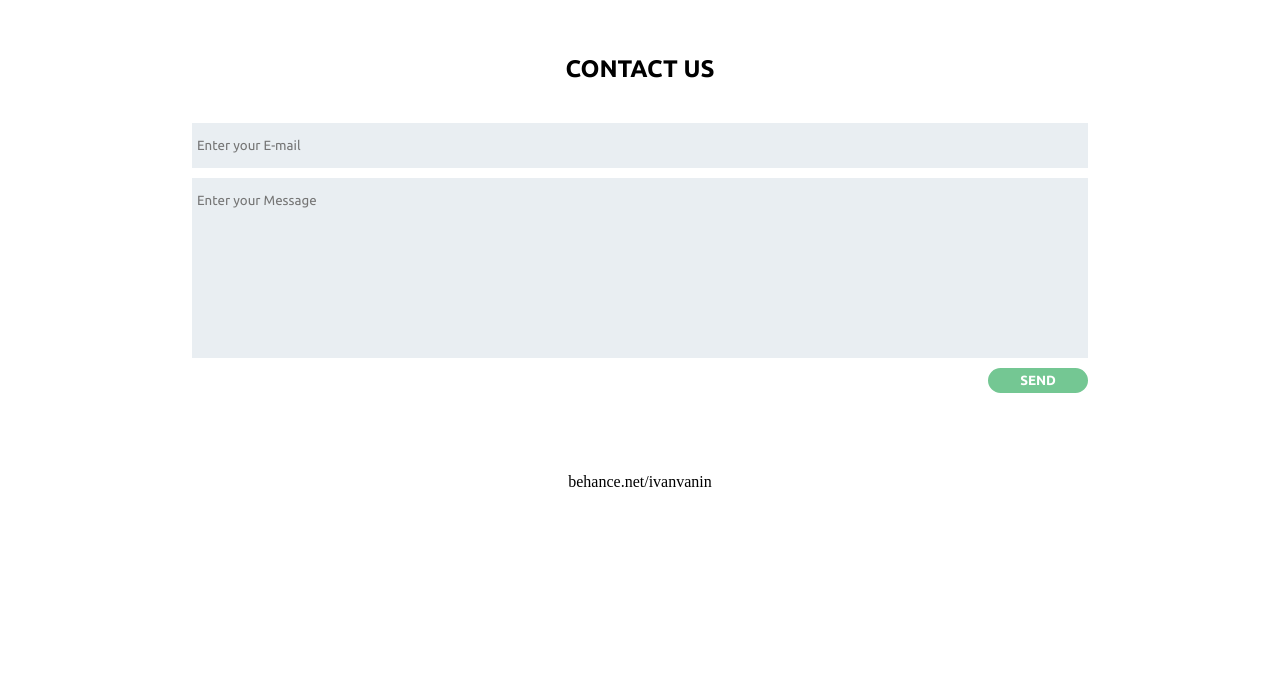
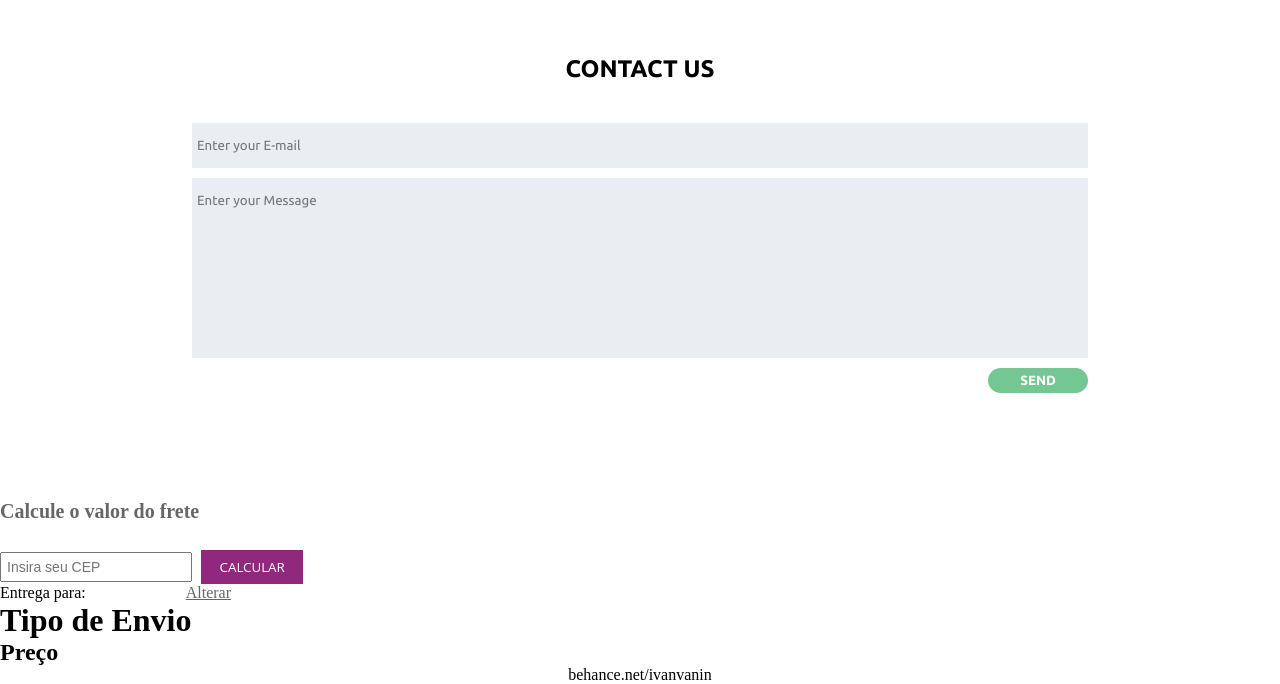
Before and after one commit to pedrobissetti/Mockup, a website: page index.html in a window 1280 px wide. Shown: the part 2900-3584 px from the top of the page. Before the commit the page ends 3391 px from the top, so only its background shows below. Drawn offline with Linux system fonts and the light colour scheme.

Commit message:
IMPLEMENTACAO-AB-JEQUITI

```diff
--- /dev/null
+++ b/css/scss/_shipping.scss
@@ -0,0 +1,39 @@
+.x-shipping__frete {
+  &--title {
+    color: #656667;
+    font-size: 1.25rem;
+  }
+  &--form {
+    input {
+      width: 15%;
+      padding: 5px 5px;
+      font-size: 0.875em;
+    }
+    button {
+      padding: 8px 5px;
+      background: #90297d;
+      border: none;
+      color: #FFF;
+      font-family: Open Sans, sans-serif;
+      width: 8%;
+      text-transform: uppercase;
+      margin-left: 5px;
+    }
+  }
+  &--error {
+    display: none;
+  }
+  .x-shipping__wrapper {
+    .x-shipping__container {
+      display: flex;
+      .x-shipping__code {
+        white-space: nowrap;
+      }
+      .link-edit {
+        margin: 0 100px;
+        text-decoration: underline;
+        color: #656667;
+      }
+    }
+  }
+}
--- a/css/scss/style.scss
+++ b/css/scss/style.scss
@@ -5,4 +5,5 @@
 @import 'about';
 @import 'advantage';
 @import 'contato';
+@import 'shipping';
 @import 'footer';
--- a/index.html
+++ b/index.html
@@ -101,6 +101,41 @@
     </div>
   </section>
 
+  <div id="shipping-data" class="x-shipping__frete">
+    <h4 class="x-shipping__frete--title">Calcule o valor do frete</h4>
+    <form class="x-shipping__frete--form" id="shippingForm">
+      <input class="x-shipping__frete--form__input" type="text" id="postalCode" name="postalCode" placeholder="Insira seu CEP"/>
+      <button class="x-shipping__frete--form__btn x-btn" title="Buscar">Calcular</button>
+    </form>
+
+    <div class="x-shipping__results-wrapper">
+      <div class="x-shipping__results-content">
+
+        <div class="x-shipping__frete--error">
+          <p>É uma pena, mas não conseguimos atender este CEP.</p>
+        </div>
+
+        <div class="x-shipping__wrapper">
+          <div class="x-shipping__container">
+            <div class="x-shipping__code is--active js--shipping-tab">Entrega para: </div>
+            <a class="link-edit" href="javascript:void(0);" id="force-shipping-fields">Alterar</a>
+
+          </div>
+              <ul class="x-shipping__body is--active">
+                <h1 class="x-shipping__body--title">Tipo de Envio</h1>
+                <h2 class="x-shipping__body--sub">Preço</h2>
+
+                <li class="x-shipping__body--type"></li>
+                <li class="x-shipping__body--type"></li>
+
+                <li class="x-shipping__body--price"></li>
+                <li class="x-shipping__body--price"></li>
+              </ul>
+        </div>
+      </div>
+    </div>
+  </div>
+
   <footer class="footer--content">
     <p>behance.net/ivanvanin</p>
   </footer>
```
Also changed, not shown: css/scss/_contato.scss (line endings or trailing spaces), css/style.css.
